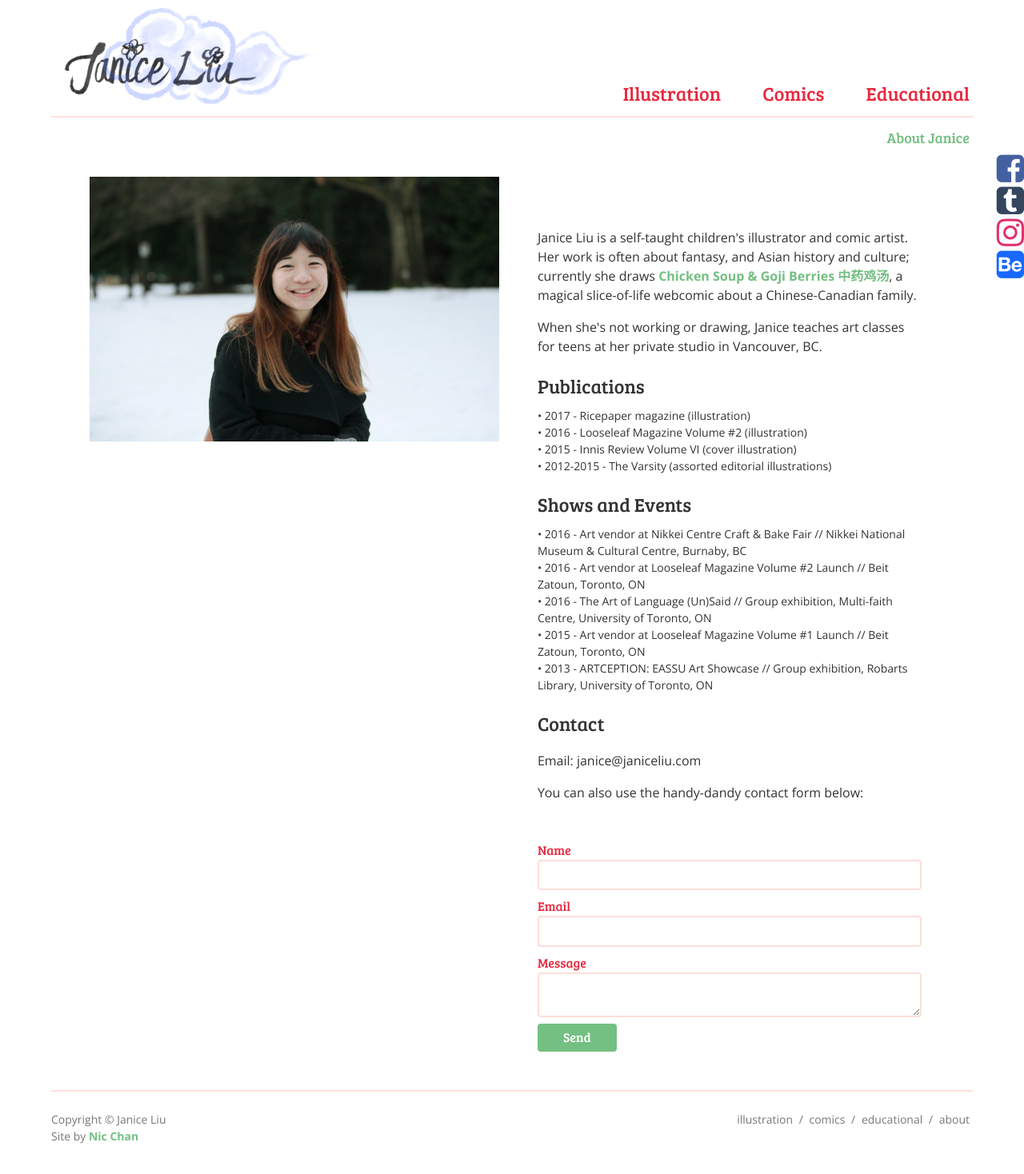
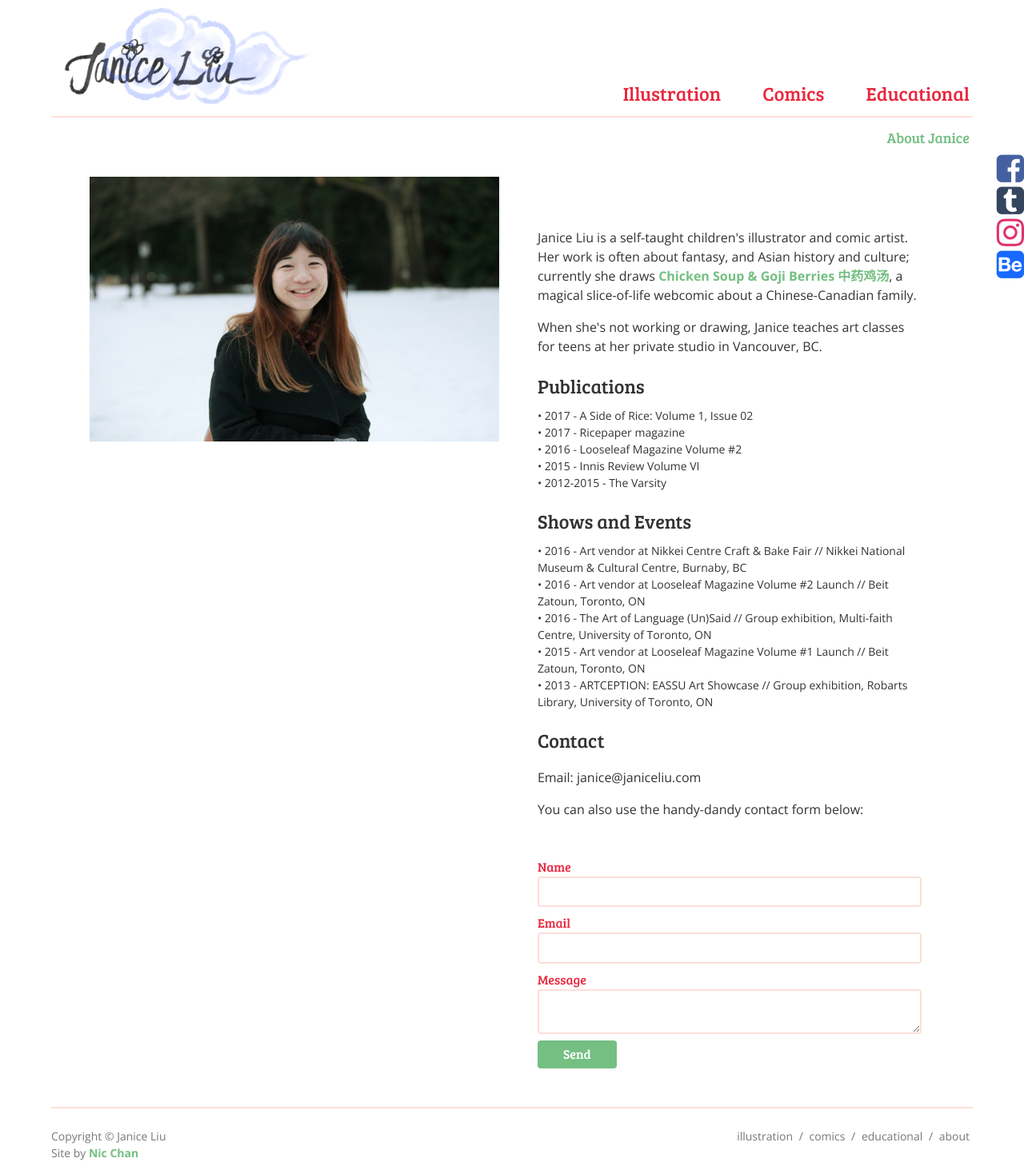
Before and after one commit to flutterdoodle/flutterdoodle.github.io, a Jekyll site: the page built from about.html, in a window 1280 px wide. Shown: the whole page at 80% size. Built offline with Jekyll 4.4.1, drawn with Linux system fonts in a browser that asks for light colours; nearby versions of some CDN libraries; before the commit the page ends 1447 px from its top, so only the background shows below that.

Commit message:
Create about.html

```diff
--- a/about.html
+++ b/about.html
@@ -10,10 +10,11 @@ img: /img/site/IMG_1878_s.jpg
 
 <h2>Publications</h2>
 <ul>
-    <li>&bull; 2017 - Ricepaper magazine (illustration)</li>
-    <li>&bull; 2016 - Looseleaf Magazine Volume #2 (illustration)</li>
-    <li>&bull; 2015 - Innis Review Volume VI (cover illustration)</li>
-    <li>&bull; 2012-2015 - The Varsity (assorted editorial illustrations)</li>
+    <li>&bull; 2017 - A Side of Rice: Volume 1, Issue 02</li>
+    <li>&bull; 2017 - Ricepaper magazine</li>
+    <li>&bull; 2016 - Looseleaf Magazine Volume #2</li>
+    <li>&bull; 2015 - Innis Review Volume VI</li>
+    <li>&bull; 2012-2015 - The Varsity</li>
 </ul>
 <h2>Shows and Events</h2>
 <ul>
```
